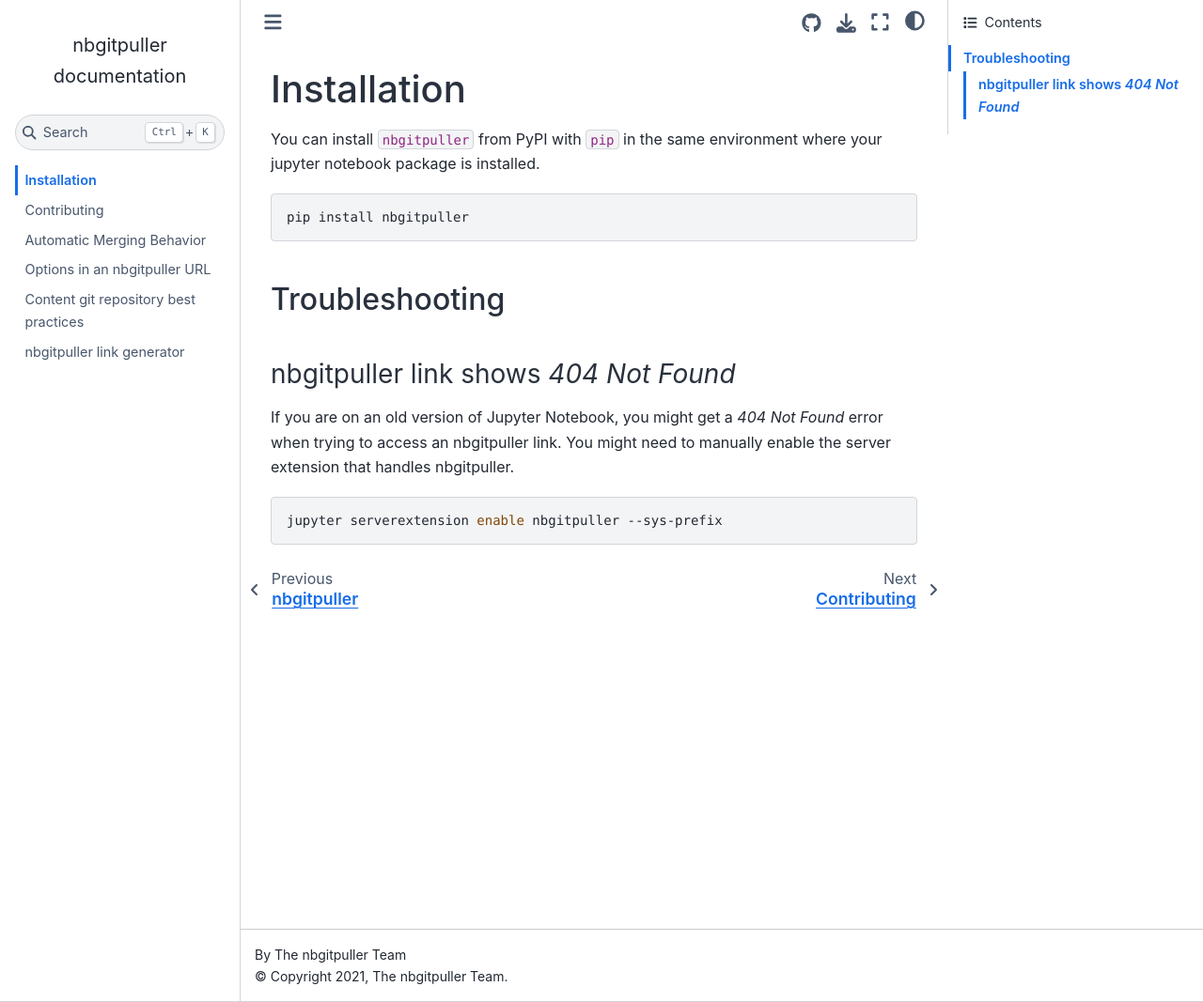
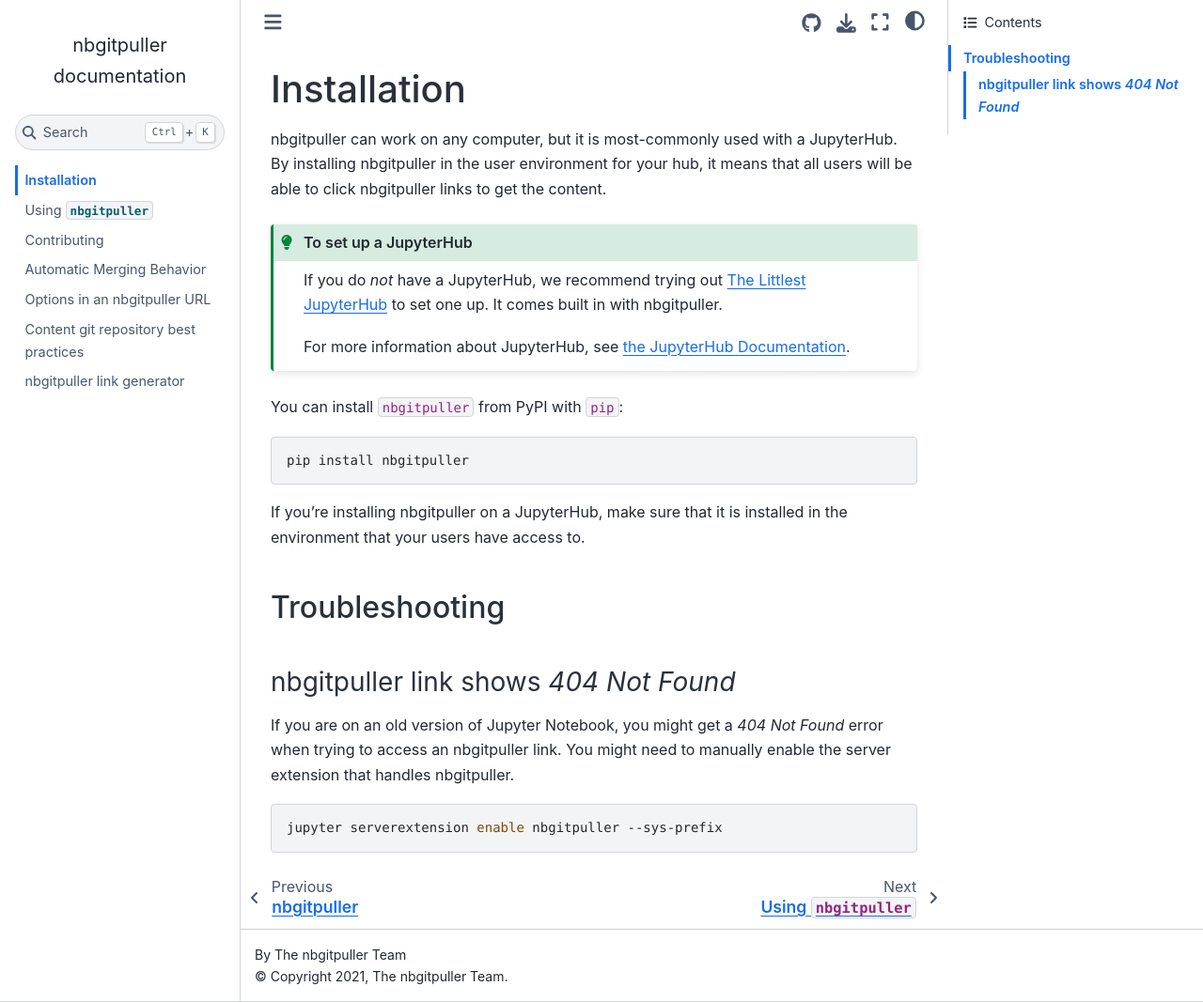
Before and after one commit to jupyterhub/nbgitpuller, a Sphinx documentation site: the page built from docs/install.rst, in a window 1280 px wide and 1067 px high. Shown: the whole window at 94% size. Built offline with Sphinx 7.4.7 and the Sphinx Book theme 1.1.4, drawn with Linux system fonts in a browser that asks for light colours.

```diff
--- a/docs/install.rst
+++ b/docs/install.rst
@@ -4,12 +4,28 @@
 Installation
 ============
 
-You can install ``nbgitpuller`` from PyPI with ``pip`` in the same
-environment where your jupyter notebook package is installed.
+nbgitpuller can work on any computer, but it is most-commonly used with a JupyterHub.
+By installing nbgitpuller in the user environment for your hub, it means that
+all users will be able to click nbgitpuller links to get the content.
+
+.. admonition:: To set up a JupyterHub
+   :class: tip
+
+   If you do *not* have a JupyterHub, we recommend trying out `The Littlest
+   JupyterHub <https://tljh.jupyter.org>`_ to set one up.
+   It comes built in with nbgitpuller.
+
+   For more information about JupyterHub, see
+   `the JupyterHub Documentation <https://jupyterhub.readthedocs.io/en/stable/>`_.
+
+You can install ``nbgitpuller`` from PyPI with ``pip``:
 
 .. code:: bash
 
    pip install nbgitpuller
+
+If you're installing nbgitpuller on a JupyterHub, make sure that it is
+installed in the environment that your users have access to.
 
 Troubleshooting
 ===============
```
Also changed, not shown: docs/index.md (added, +58 -0 lines), docs/index.rst (deleted, +0 -96 lines), docs/use.md (added, +43 -0 lines).
